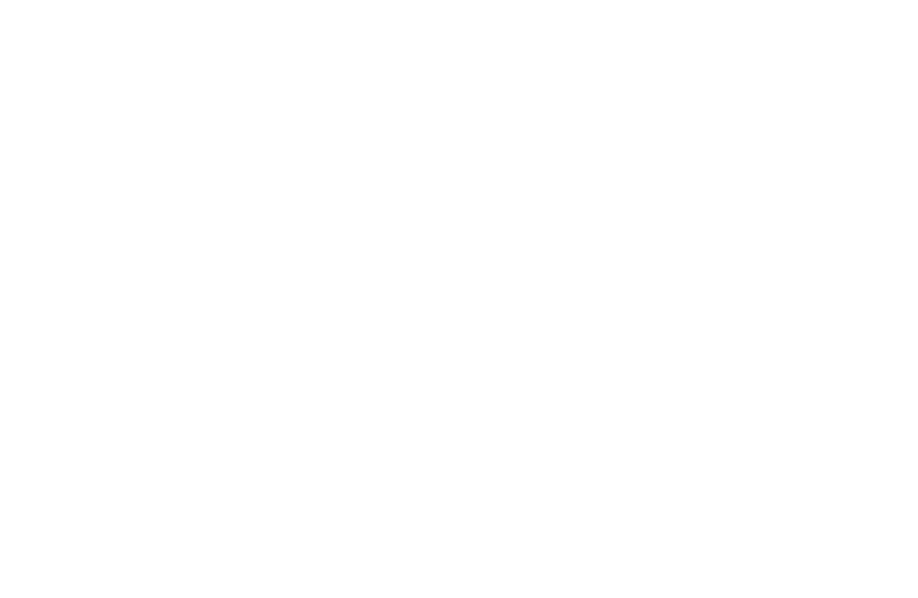
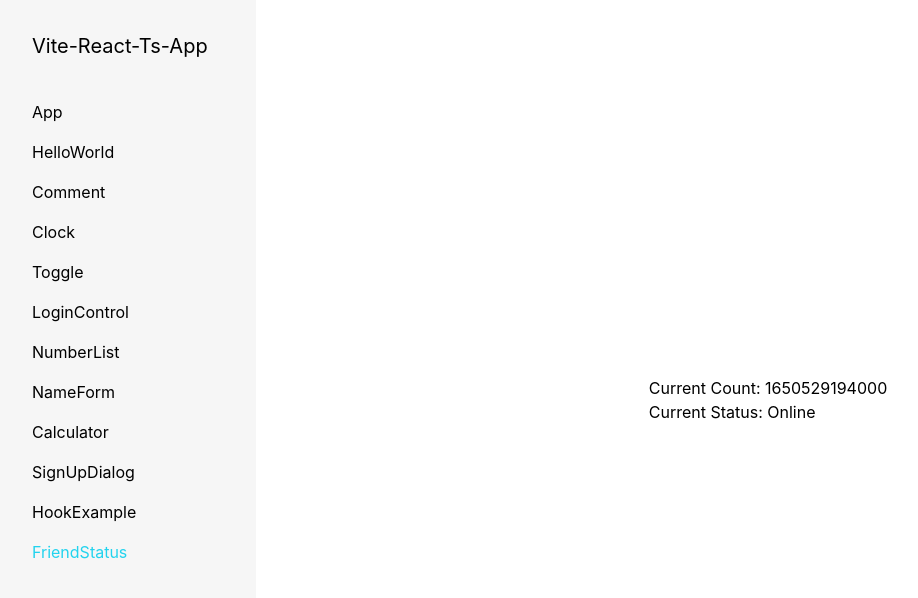
Before and after one commit to sakuraNouta/learn-react, a React (Vite) app: page /hook/friend in a window 1280 px wide. Before the commit this address had no page. Shown: the top 598 px of the page, without its empty margins (0-918 px from the left). Built offline with nearby package versions, Linux system fonts and the light colour scheme.

Commit message:
feat: Hook

```diff
--- a/src/layouts/index.tsx
+++ b/src/layouts/index.tsx
@@ -7,6 +7,8 @@
 import Comment, { CommentProps } from '../pages/Comment';
 import EventButton from '../pages/EventButton';
 import HelloWorld, { HelloWorldProps } from '../pages/HelloWorld';
+import HookExample from '../pages/hook/Example';
+import FriendStatus, { FriendStatusProps } from '../pages/hook/FriendStatus';
 import LoginControl from '../pages/LoginControl';
 import NameForm from '../pages/NameForm';
 import NumberList, { NumberListProps } from '../pages/NumberList';
@@ -24,7 +26,7 @@
     | typeof NameForm
     | typeof Calculator
     | typeof SignUpDialog;
-  props?: HelloWorldProps | CommentProps | NumberListProps;
+  props?: HelloWorldProps | CommentProps | NumberListProps | FriendStatusProps;
 }
 
 export const Menus: Menu[] = [
@@ -87,9 +89,20 @@
     component: Calculator
   },
   {
-    path: 'SignUpDialog',
+    path: 'signUpDialog',
     name: 'SignUpDialog',
     component: SignUpDialog
+  },
+  {
+    path: 'hook/example',
+    name: 'HookExample',
+    component: HookExample
+  },
+  {
+    path: 'hook/friend',
+    name: 'FriendStatus',
+    component: FriendStatus,
+    props: { friend: { id: 1 } }
   }
 ];
 
--- /dev/null
+++ b/src/pages/hook/Example.tsx
@@ -0,0 +1,16 @@
+import { useEffect, useState } from 'react';
+
+export default function Example() {
+  const [count, setCount] = useState(0);
+
+  useEffect(() => {
+    console.log('useEffect -> count', count);
+  });
+
+  return (
+    <div className="m-auto">
+      <p>You clicked {count} times</p>
+      <button onClick={() => setCount(count + 1)}>Click me</button>
+    </div>
+  );
+}
--- /dev/null
+++ b/src/pages/hook/FriendStatus.tsx
@@ -0,0 +1,45 @@
+import { useEffect, useState } from 'react';
+
+export interface FriendStatusProps {
+  friend: { id: number };
+}
+
+const ChatApi = {
+  subscribeToFriendStatus(id: number, cb: Function) {
+    console.log('subscribeToFriendStatus -> id', id);
+    setTimeout(() => cb({ isOnline: true }), 1000);
+  },
+  unsubscribeToFriendStatus(id: number, cb: Function) {
+    console.log('unsubscribeToFriendStatus -> id', id);
+    setTimeout(() => cb({ isOnline: false }), 1000);
+  }
+};
+
+function FriendStatus(props: FriendStatusProps) {
+  const [isOnline, setIsOnline] = useState(null);
+  const [time, setTime] = useState(0);
+
+  setTimeout(() => setTime(+new Date()), 1000);
+
+  useEffect(() => {
+    function handleStatesChange(status: { isOnline: any }) {
+      setIsOnline(status.isOnline);
+    }
+    ChatApi.subscribeToFriendStatus(props.friend.id, handleStatesChange);
+    return function cleanup() {
+      ChatApi.unsubscribeToFriendStatus(props.friend.id, handleStatesChange);
+    };
+  }, [props.friend.id]);
+  let status;
+  if (isOnline === null) {
+    status = 'Loading...';
+  } else status = isOnline ? 'Online' : 'Offline';
+  return (
+    <div className="m-auto">
+      <p>Current Count: {time}</p>
+      <p>Current Status: {status}</p>
+    </div>
+  );
+}
+
+export default FriendStatus;
```
